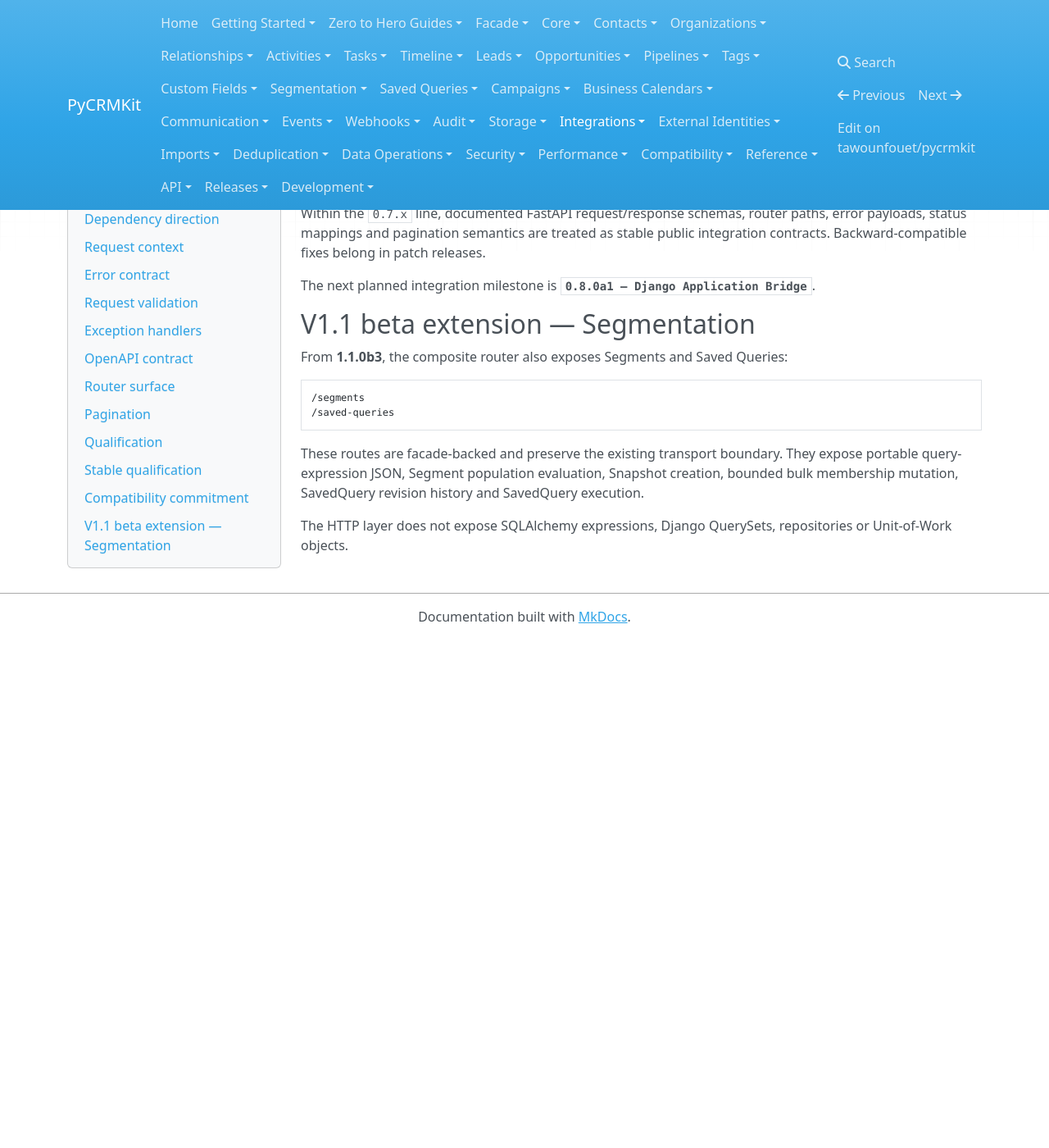
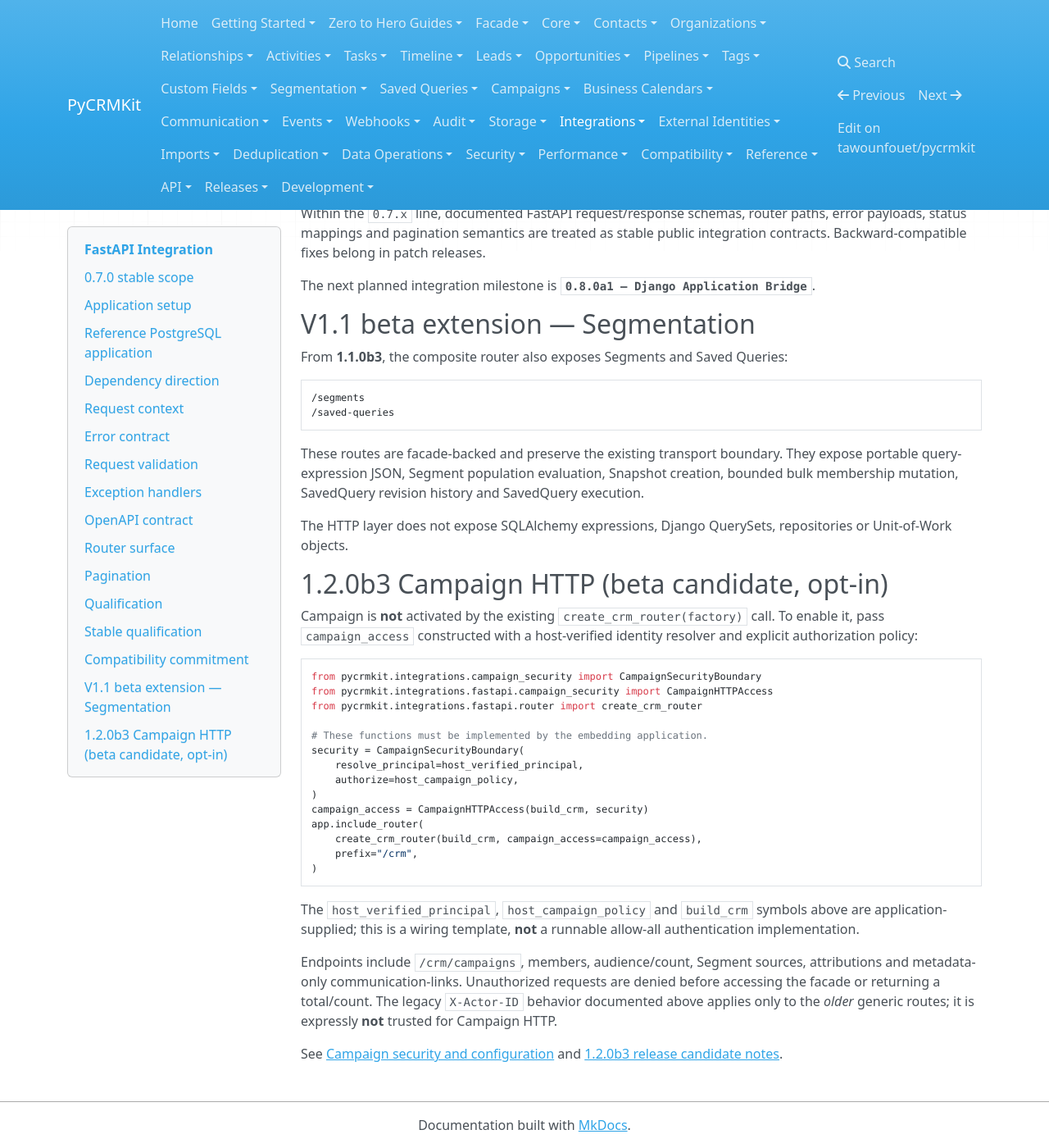
Before and after one commit to tawounfouet/pycrmkit, an MkDocs documentation site: the page built from docs/integrations/fastapi.md, in a window 1280 px wide and 1400 px high, scrolled down 6585 px. Shown: the whole window at 82% size. Built offline with MkDocs 1.6.1, drawn with Linux system fonts in a browser that asks for light colours; nearby versions of some CDN libraries; before the commit the page ends 7365 px from its top, so only the background shows below that.

````diff
--- a/docs/integrations/fastapi.md
+++ b/docs/integrations/fastapi.md
@@ -383,3 +383,40 @@
 
 The HTTP layer does not expose SQLAlchemy expressions, Django QuerySets,
 repositories or Unit-of-Work objects.
+
+
+## 1.2.0b3 Campaign HTTP (beta candidate, opt-in)
+
+Campaign is **not** activated by the existing `create_crm_router(factory)`
+call. To enable it, pass `campaign_access` constructed with a host-verified
+identity resolver and explicit authorization policy:
+
+```python
+from pycrmkit.integrations.campaign_security import CampaignSecurityBoundary
+from pycrmkit.integrations.fastapi.campaign_security import CampaignHTTPAccess
+from pycrmkit.integrations.fastapi.router import create_crm_router
+
+# These functions must be implemented by the embedding application.
+security = CampaignSecurityBoundary(
+    resolve_principal=host_verified_principal,
+    authorize=host_campaign_policy,
+)
+campaign_access = CampaignHTTPAccess(build_crm, security)
+app.include_router(
+    create_crm_router(build_crm, campaign_access=campaign_access),
+    prefix="/crm",
+)
+```
+
+The `host_verified_principal`, `host_campaign_policy` and `build_crm` symbols
+above are application-supplied; this is a wiring template, **not** a runnable
+allow-all authentication implementation.
+
+Endpoints include `/crm/campaigns`, members, audience/count, Segment sources,
+attributions and metadata-only communication-links. Unauthorized requests are
+denied before accessing the facade or returning a total/count. The legacy
+`X-Actor-ID` behavior documented above applies only to the *older* generic
+routes; it is expressly **not** trusted for Campaign HTTP.
+
+See [Campaign security and configuration](1.2.0b3-campaign-security.md)
+and [1.2.0b3 release candidate notes](../releases/1.2.0b3.md).
````
